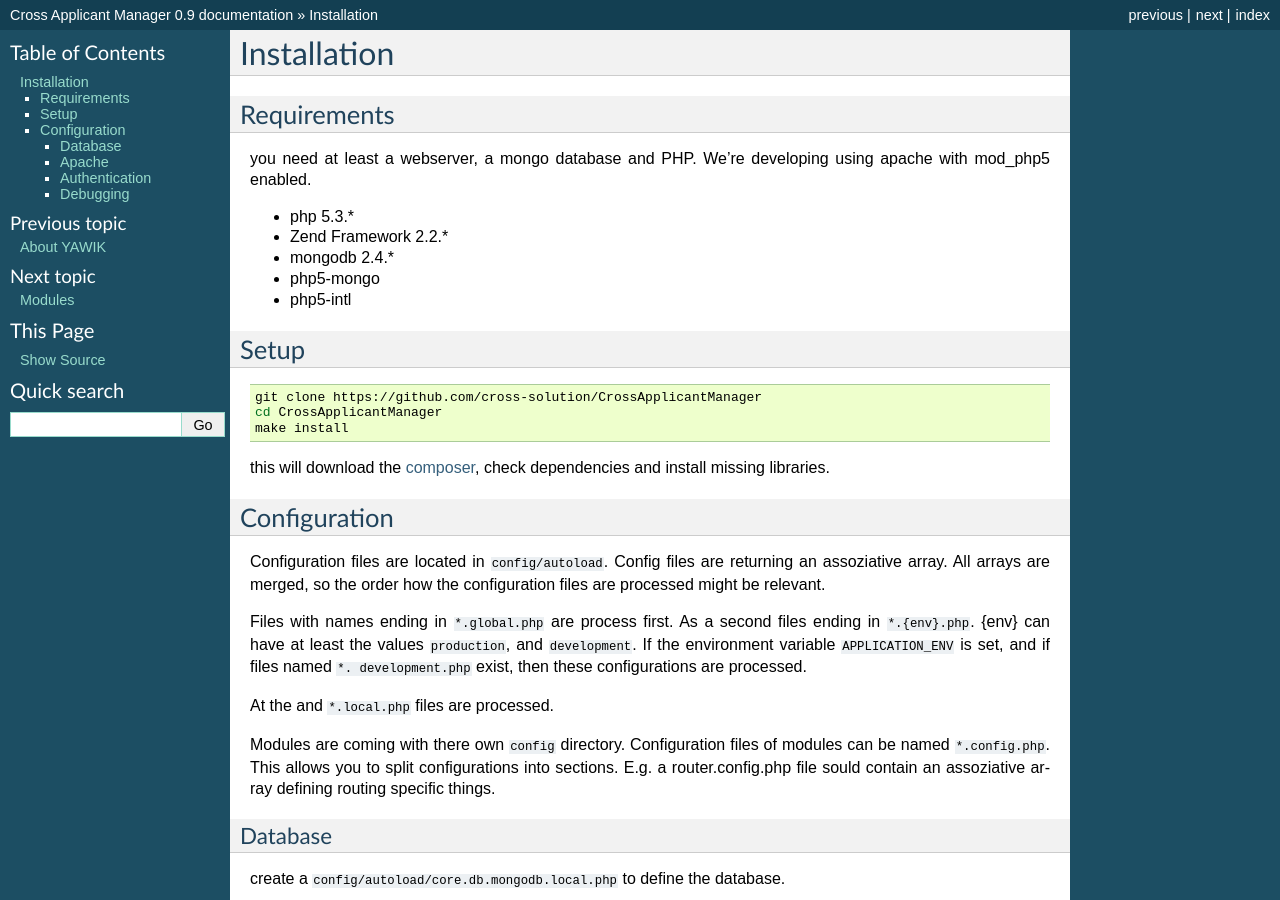
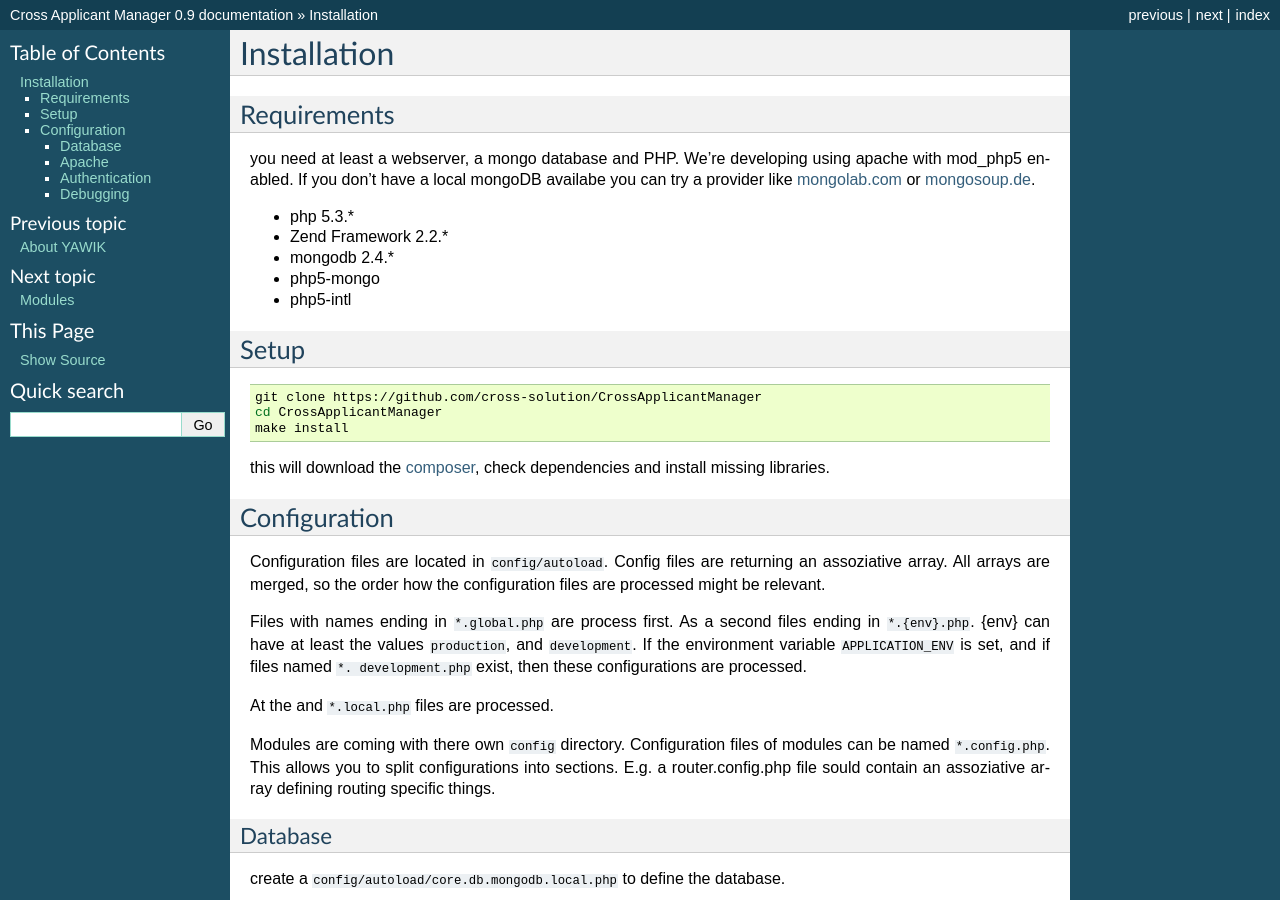
Before and after one commit to cross-solution/YawikDocs, a Sphinx documentation site: the page built from source/installation.rst, in a window 1280 px wide and 900 px high. Built offline with Sphinx 7.4.7, drawn with Linux system fonts in a browser that asks for light colours.

Commit message:
adds some mongo providers

```diff
--- a/source/installation.rst
+++ b/source/installation.rst
@@ -4,7 +4,12 @@
 Requirements
 ------------
 
-you need at least a webserver, a mongo database and PHP. We're developing using apache with mod_php5 enabled.
+you need at least a webserver, a mongo database and PHP. We're developing using
+apache with mod_php5 enabled. If you don't have a local mongoDB availabe you can
+try a provider like mongolab.com_ or mongosoup.de_.
+
+.. _mongolab.com: https://mongolab.com/welcome/
+.. _mongosoup.de: https://www.mongosoup.de/
 
 * php 5.3.*
 * Zend Framework 2.2.*
```
